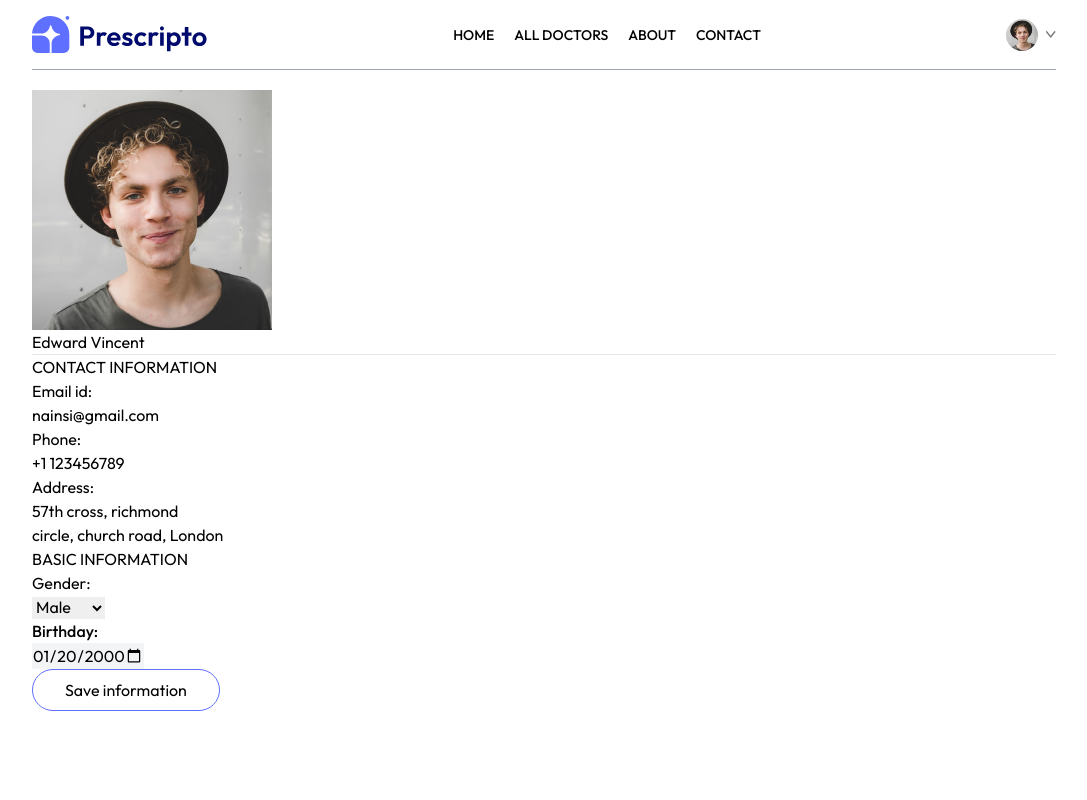
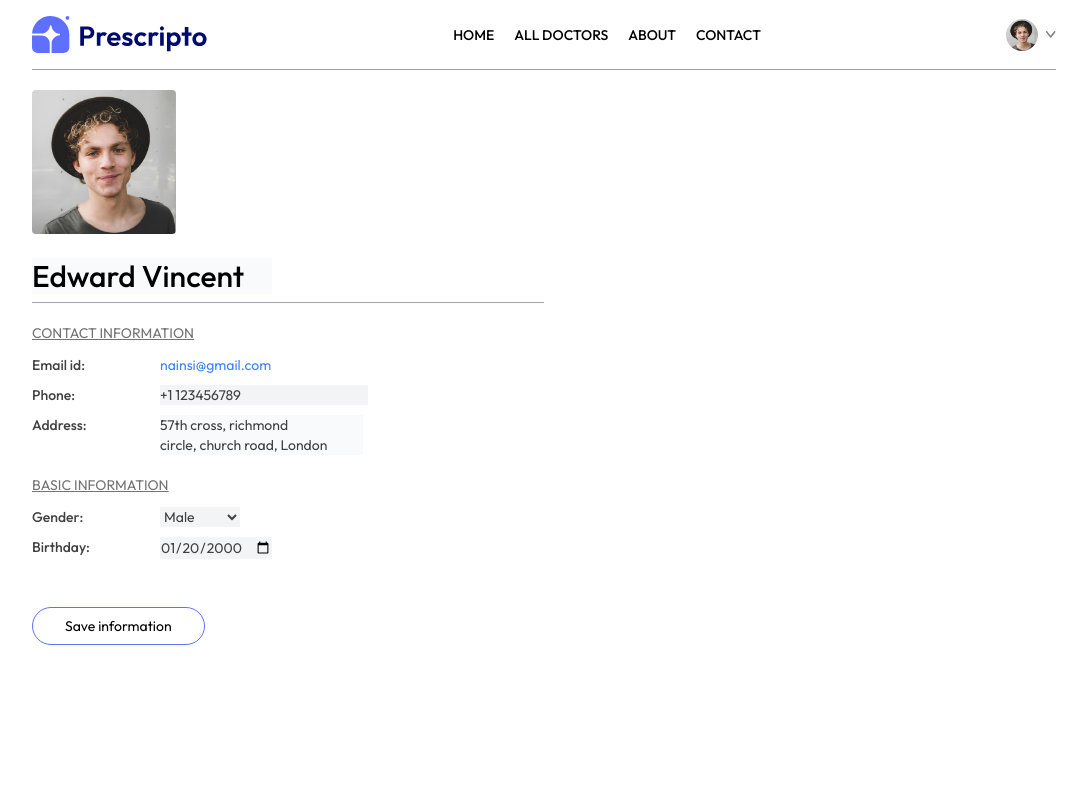
Before and after one commit to NainsiMotiyan/Prescripto, a React (Vite) app in the folder frontend/: page /my-profile in a window 1280 px wide. Shown: the top 800 px of the page, without its empty margins (96-1183 px from the left). Built offline with nearby package versions, Linux system fonts and the light colour scheme.

Commit message:
myprofile page

```diff
--- a/frontend/src/pages/MyProfile.jsx
+++ b/frontend/src/pages/MyProfile.jsx
@@ -22,10 +22,10 @@
   };
 
   return (
-    <div>
-      <img src={userData.image} alt="" />
+    <div className="max-w-lg flex flex-col gap-2 text-sm">
+      <img className="w-36 rounded" src={userData.image} alt="" />
       {isEdit ? (
-        <input
+        <input className="bg-gray-50 text-3xl font-medium max-w-60 mt-4 "
           type="text"
           value={userData.name}
           onChange={(e) =>
@@ -33,17 +33,17 @@
           }
         />
       ) : (
-        <p>{userData.name}</p>
+        <p className="font-medium text-3xl text-neutral-800 mt-4"> {userData.name}</p>
       )}
-      <hr />
+      <hr className="bg-zinc-400 h-[1px] border-none" />
       <div>
-        <p>CONTACT INFORMATION</p>
-        <div>
-          <p>Email id:</p>
-          <p>{userData.email}</p>
-          <p>Phone:</p>
+        <p className="text-neutral-500 underline mt-3">CONTACT INFORMATION</p>
+        <div className="grid grid-cols-[1fr_3fr] gap-y-2.5 mt-3 text-neutral-700">
+          <p className="font-medium">Email id:</p>
+          <p className="text-blue-500" >{userData.email}</p>
+          <p className="font-medium">Phone:</p>
           {isEdit ? (
-            <input
+            <input className="bg-gray-100 max-w-52"
               type="text"
               value={userData.phone}
               onChange={(e) =>
@@ -51,12 +51,12 @@
               }
             />
           ) : (
-            <p>{userData.phone}</p>
+            <p className="text-blue-400">{userData.phone}</p>
           )}
-          <p>Address:</p>
+          <p className="font-medium">Address:</p>
           {isEdit ? (
             <p>
-              <input
+              <input className="bg-gray-50"
                 onChange={(e) =>
                   setUserData((prev) => ({
                     ...prev,
@@ -67,7 +67,7 @@
                 type="text"
               />
               <br />
-              <input
+              <input className="bg-gray-50"
                 onChange={(e) =>
                   setUserData((prev) => ({
                     ...prev,
@@ -80,7 +80,7 @@
               <br />
             </p>
           ) : (
-            <p>
+            <p className="text-gray-500">
               {userData.address.line1}
               <br />
               {userData.address.line2}
@@ -89,11 +89,11 @@
         </div>
       </div>
       <div>
-        <p>BASIC INFORMATION</p>
-        <div>
-          <p>Gender:</p>
+        <p className="text-neutral-500 underline mt-3">BASIC INFORMATION</p>
+        <div className="grid grid-cols-[1fr_3fr] gap-y-2.5 mt-3 text-neutral-700">
+          <p className="font-medium">Gender:</p>
           {isEdit ? (
-            <select
+            <select className="max-w-20 bg-gray-100"
               onChange={(e) =>
                 setUserData((prev) => ({ ...prev, gender: e.target.value }))
               }
@@ -103,7 +103,7 @@
               <option value="Female">Female</option>
             </select>
           ) : (
-            <p>{userData.gender}</p>
+            <p className="text-gray-400">{userData.gender}</p>
           )}
           <p className="font-medium">Birthday:</p>
           {isEdit ? (
@@ -120,11 +120,11 @@
           )}
         </div>
       </div>
-      <div>
+      <div className="mt-10">
         {isEdit ? (
           <button
             className="border border-primary px-8 py-2 rounded-full hover:bg-primary hover:text-white transition-all"
-            onClick={updateUserProfileData}
+            onClick={()=>setIsEdit(false)}
           >
             Save information
           </button>
```
